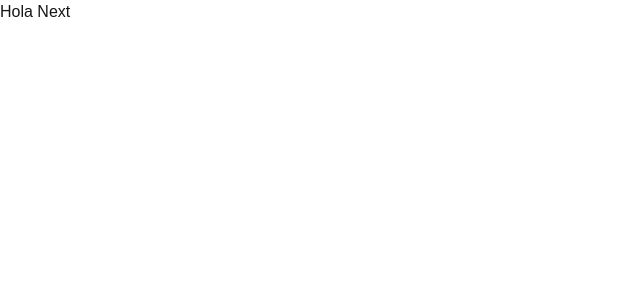
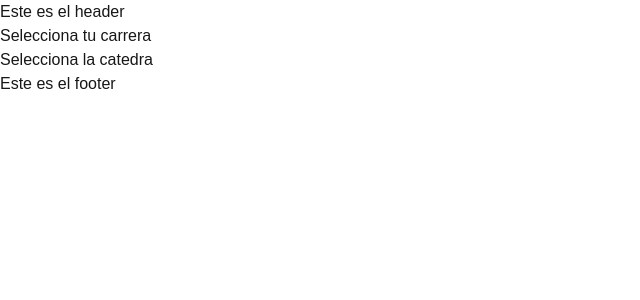
Before and after one commit to malvarezgayral/humanasGuide-frontend-app, a Next.js app: page / in a window 1280 px wide. Shown: the top 300 px of the page, without its empty margins (0-640 px from the left). Built offline with nearby package versions, Linux system fonts and the light colour scheme.

Commit message:
structured workspace under ssg pattern design

```diff
--- a/src/app/page.tsx
+++ b/src/app/page.tsx
@@ -1,7 +1,8 @@
-import Image from "next/image";
+import Layout from "../components/Layout";
+import HomeComp from "@/components/Home";
 
 export default function Home() {
-  return <>
-  <div>Hola Next</div>
-  </>
+  return <Layout>
+  <HomeComp />
+  </Layout>
 }
--- /dev/null
+++ b/src/components/Footer.tsx
@@ -0,0 +1,7 @@
+function Footer(){
+    return <>
+    Este es el footer
+    </>
+}
+
+export default Footer;
--- /dev/null
+++ b/src/components/Header.tsx
@@ -0,0 +1,7 @@
+function Header(){
+    return <>
+    Este es el header
+    </>
+}
+
+export default Header;
--- /dev/null
+++ b/src/components/Home.tsx
@@ -0,0 +1,8 @@
+function HomeComp() {
+    return <>
+    <div>Selecciona tu carrera</div>
+    <div>Selecciona la catedra</div>
+    </>
+}
+
+export default HomeComp;
--- /dev/null
+++ b/src/components/Layout.tsx
@@ -0,0 +1,15 @@
+import Header from "./Header";
+import Footer from "./Footer";
+import { ReactNode } from "react";
+
+function Layout({ children }: { children: ReactNode }) {
+    return (
+        <>
+            <Header />
+            <main>{children}</main>
+            <Footer />
+        </>
+    );
+}
+
+export default Layout;
```
